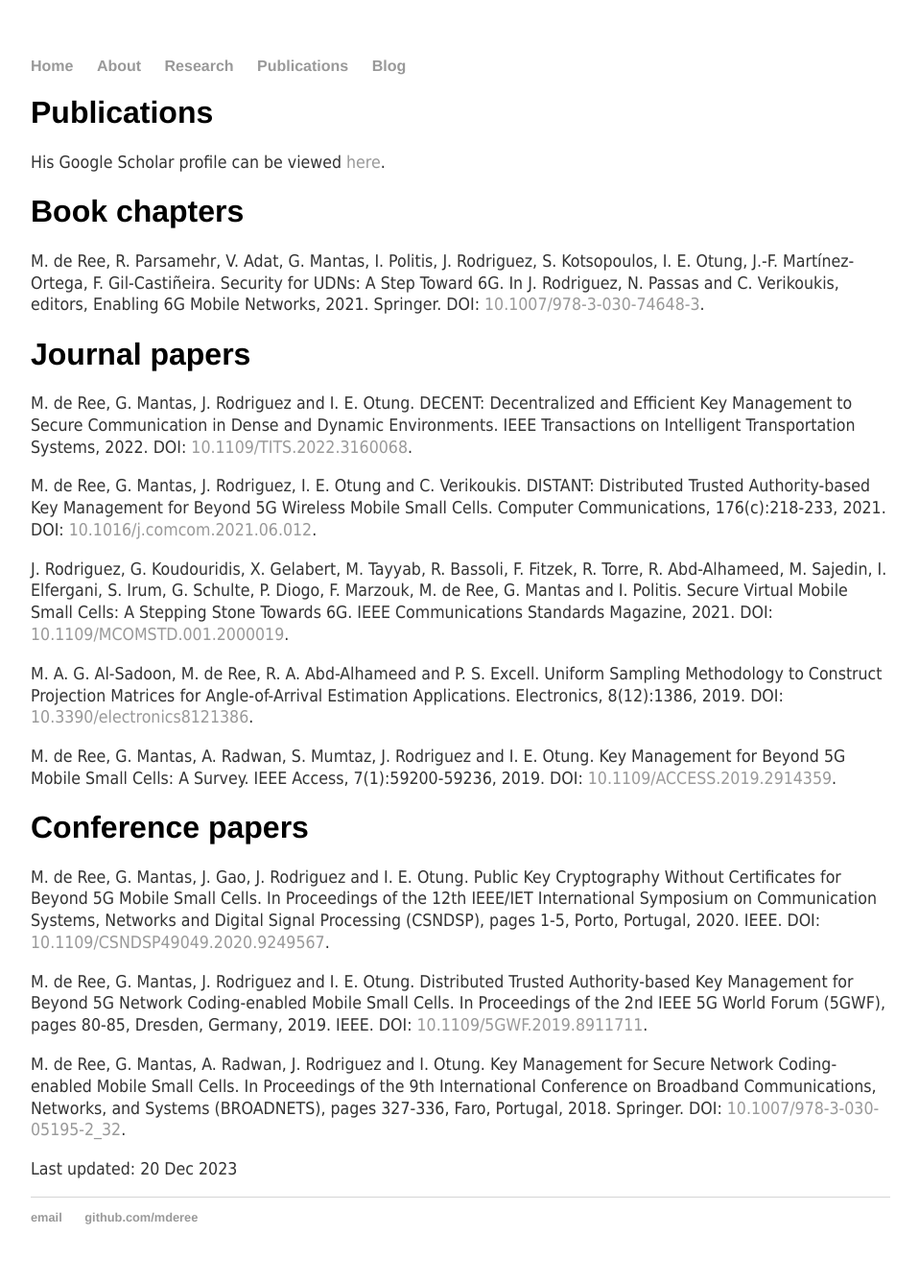
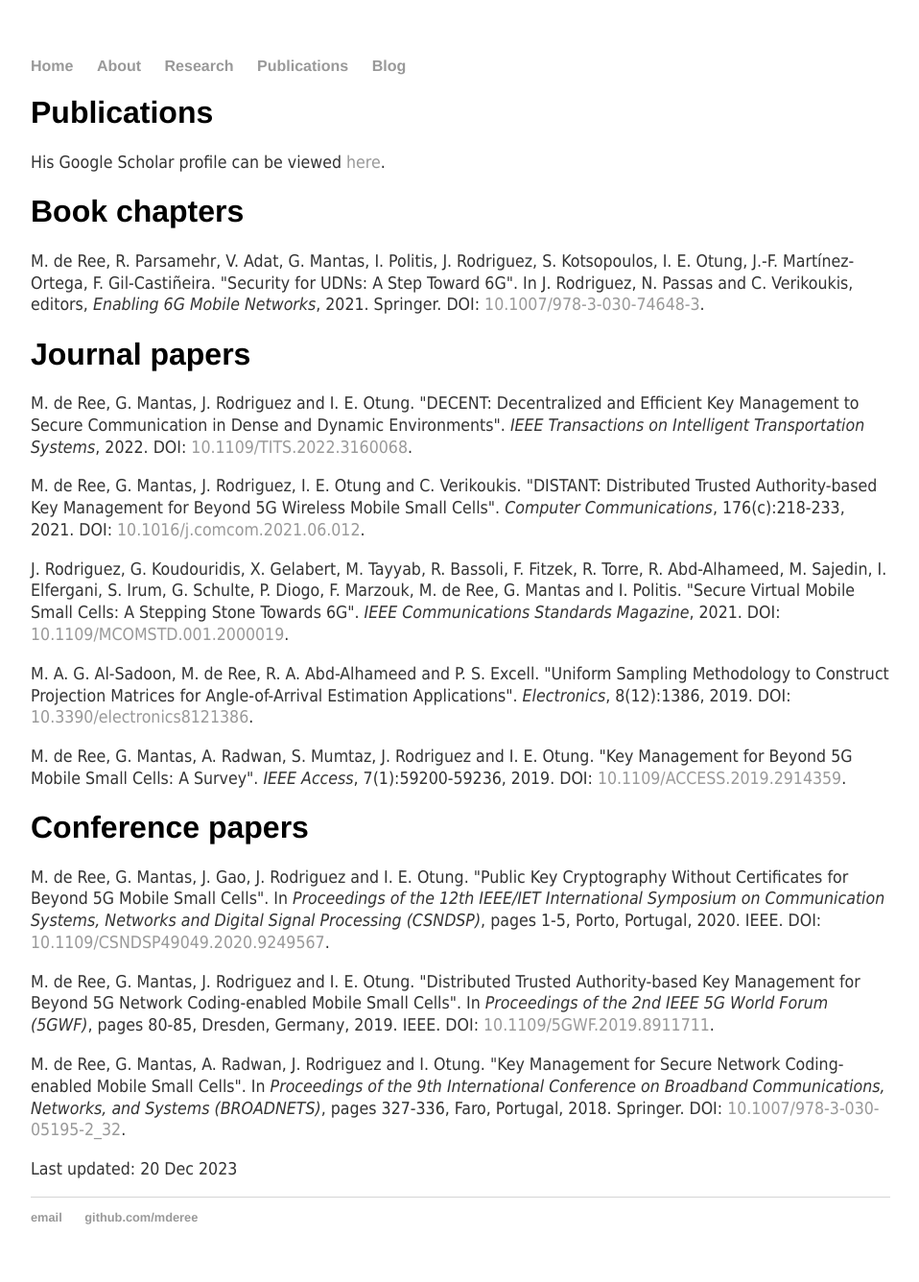
Before and after one commit to mderee/mderee-old.github.io, a Jekyll site: the page built from publications/index.html, in a window 1280 px wide. Shown: the whole page at 96% size, without its empty margins (160-1118 px from the left). Built offline with Jekyll 4.4.1, drawn with Linux system fonts in a browser that asks for light colours.

Commit message:
Italics added

```diff
--- a/publications/index.html
+++ b/publications/index.html
@@ -7,29 +7,29 @@ title: Marcus de Ree, Information Security Researcher
 	<p>His Google Scholar profile can be viewed <a href="https://scholar.google.com/citations?user=N-cZcmEAAAAJ">here</a>.</p>
 
 	<h1>Book chapters</h1>
-	<p>M. de Ree, R. Parsamehr, V. Adat, G. Mantas, I. Politis, J. Rodriguez, S. Kotsopoulos, I. E. Otung, J.-F. Martínez-Ortega, F. Gil-Castiñeira. Security for UDNs: A Step Toward 6G.
-		In J. Rodriguez, N. Passas and C. Verikoukis, editors, Enabling 6G Mobile Networks, 2021. Springer. DOI: <a href="https://10.1007/978-3-030-74648-3">10.1007/978-3-030-74648-3</a>.</p>
+	<p>M. de Ree, R. Parsamehr, V. Adat, G. Mantas, I. Politis, J. Rodriguez, S. Kotsopoulos, I. E. Otung, J.-F. Martínez-Ortega, F. Gil-Castiñeira. "Security for UDNs: A Step Toward 6G".
+		In J. Rodriguez, N. Passas and C. Verikoukis, editors, <em>Enabling 6G Mobile Networks</em>, 2021. Springer. DOI: <a href="https://10.1007/978-3-030-74648-3">10.1007/978-3-030-74648-3</a>.</p>
 
 	<h1>Journal papers</h1>
-	<p>M. de Ree, G. Mantas, J. Rodriguez and I. E. Otung. DECENT: Decentralized and Efficient Key Management to Secure Communication in Dense and Dynamic Environments.
-		IEEE Transactions on Intelligent Transportation Systems, 2022. DOI: <a href="https://10.1109/TITS.2022.3160068">10.1109/TITS.2022.3160068</a>.</p>
-	<p>M. de Ree, G. Mantas, J. Rodriguez, I. E. Otung and C. Verikoukis. DISTANT: Distributed Trusted Authority-based Key Management for Beyond 5G Wireless Mobile Small Cells.
-		Computer Communications, 176(c):218-233, 2021. DOI: <a href="https://10.1016/j.comcom.2021.06.012">10.1016/j.comcom.2021.06.012</a>.</p>
+	<p>M. de Ree, G. Mantas, J. Rodriguez and I. E. Otung. "DECENT: Decentralized and Efficient Key Management to Secure Communication in Dense and Dynamic Environments".
+		<em>IEEE Transactions on Intelligent Transportation Systems</em>, 2022. DOI: <a href="https://10.1109/TITS.2022.3160068">10.1109/TITS.2022.3160068</a>.</p>
+	<p>M. de Ree, G. Mantas, J. Rodriguez, I. E. Otung and C. Verikoukis. "DISTANT: Distributed Trusted Authority-based Key Management for Beyond 5G Wireless Mobile Small Cells".
+		<em>Computer Communications</em>, 176(c):218-233, 2021. DOI: <a href="https://10.1016/j.comcom.2021.06.012">10.1016/j.comcom.2021.06.012</a>.</p>
 	<p>J. Rodriguez, G. Koudouridis, X. Gelabert, M. Tayyab, R. Bassoli, F. Fitzek, R. Torre, R. Abd-Alhameed, M. Sajedin, I. Elfergani, S. Irum, G. Schulte, P. Diogo, F. Marzouk, M. de Ree,
-		G. Mantas and I. Politis. Secure Virtual Mobile Small Cells: A Stepping Stone Towards 6G. IEEE Communications Standards Magazine, 2021. DOI: <a href="https://10.1109/MCOMSTD.001.2000019">10.1109/MCOMSTD.001.2000019</a>.</p>
-	<p>M. A. G. Al-Sadoon, M. de Ree, R. A. Abd-Alhameed and P. S. Excell. Uniform Sampling Methodology to Construct Projection Matrices for Angle-of-Arrival Estimation Applications.
-		Electronics, 8(12):1386, 2019. DOI: <a href="https://10.3390/electronics8121386">10.3390/electronics8121386</a>.</p>
-	<p>M. de Ree, G. Mantas, A. Radwan, S. Mumtaz, J. Rodriguez and I. E. Otung. Key Management for Beyond 5G Mobile Small Cells: A Survey.
-		IEEE Access, 7(1):59200-59236, 2019. DOI: <a href="https://10.1109/ACCESS.2019.2914359">10.1109/ACCESS.2019.2914359</a>.</p>
+		G. Mantas and I. Politis. "Secure Virtual Mobile Small Cells: A Stepping Stone Towards 6G". <em>IEEE Communications Standards Magazine</em>, 2021. DOI: <a href="https://10.1109/MCOMSTD.001.2000019">10.1109/MCOMSTD.001.2000019</a>.</p>
+	<p>M. A. G. Al-Sadoon, M. de Ree, R. A. Abd-Alhameed and P. S. Excell. "Uniform Sampling Methodology to Construct Projection Matrices for Angle-of-Arrival Estimation Applications".
+		<em>Electronics</em>, 8(12):1386, 2019. DOI: <a href="https://10.3390/electronics8121386">10.3390/electronics8121386</a>.</p>
+	<p>M. de Ree, G. Mantas, A. Radwan, S. Mumtaz, J. Rodriguez and I. E. Otung. "Key Management for Beyond 5G Mobile Small Cells: A Survey".
+		<em>IEEE Access</em>, 7(1):59200-59236, 2019. DOI: <a href="https://10.1109/ACCESS.2019.2914359">10.1109/ACCESS.2019.2914359</a>.</p>
 
 	<h1>Conference papers</h1>
-	<p>M. de Ree, G. Mantas, J. Gao, J. Rodriguez and I. E. Otung. Public Key Cryptography Without Certificates for Beyond 5G Mobile Small Cells.
-		In Proceedings of the 12th IEEE/IET International Symposium on Communication Systems, Networks and Digital Signal Processing (CSNDSP), pages 1-5, Porto, Portugal, 2020.
+	<p>M. de Ree, G. Mantas, J. Gao, J. Rodriguez and I. E. Otung. "Public Key Cryptography Without Certificates for Beyond 5G Mobile Small Cells".
+		In <em>Proceedings of the 12th IEEE/IET International Symposium on Communication Systems, Networks and Digital Signal Processing (CSNDSP)</em>, pages 1-5, Porto, Portugal, 2020.
 		IEEE. DOI: <a href="https://10.1109/CSNDSP49049.2020.9249567">10.1109/CSNDSP49049.2020.9249567</a>.</p>
-	<p>M. de Ree, G. Mantas, J. Rodriguez and I. E. Otung. Distributed Trusted Authority-based Key Management for Beyond 5G Network Coding-enabled Mobile Small Cells.
-		In Proceedings of the 2nd IEEE 5G World Forum (5GWF), pages 80-85, Dresden, Germany, 2019. IEEE. DOI: <a href="https://10.1109/5GWF.2019.8911711">10.1109/5GWF.2019.8911711</a>.</p>
-	<p>M. de Ree, G. Mantas, A. Radwan, J. Rodriguez and I. Otung. Key Management for Secure Network Coding-enabled Mobile Small Cells.
-		In Proceedings of the 9th International Conference on Broadband Communications, Networks, and Systems (BROADNETS), pages 327-336, Faro, Portugal, 2018.
+	<p>M. de Ree, G. Mantas, J. Rodriguez and I. E. Otung. "Distributed Trusted Authority-based Key Management for Beyond 5G Network Coding-enabled Mobile Small Cells".
+		In <em>Proceedings of the 2nd IEEE 5G World Forum (5GWF)</em>, pages 80-85, Dresden, Germany, 2019. IEEE. DOI: <a href="https://10.1109/5GWF.2019.8911711">10.1109/5GWF.2019.8911711</a>.</p>
+	<p>M. de Ree, G. Mantas, A. Radwan, J. Rodriguez and I. Otung. "Key Management for Secure Network Coding-enabled Mobile Small Cells".
+		In <em>Proceedings of the 9th International Conference on Broadband Communications, Networks, and Systems (BROADNETS)</em>, pages 327-336, Faro, Portugal, 2018.
 		Springer. DOI: <a href="https://10.1007/978-3-030-05195-2_32">10.1007/978-3-030-05195-2_32</a>.</p>
 
   <p>Last updated: 20 Dec 2023</p>
```
